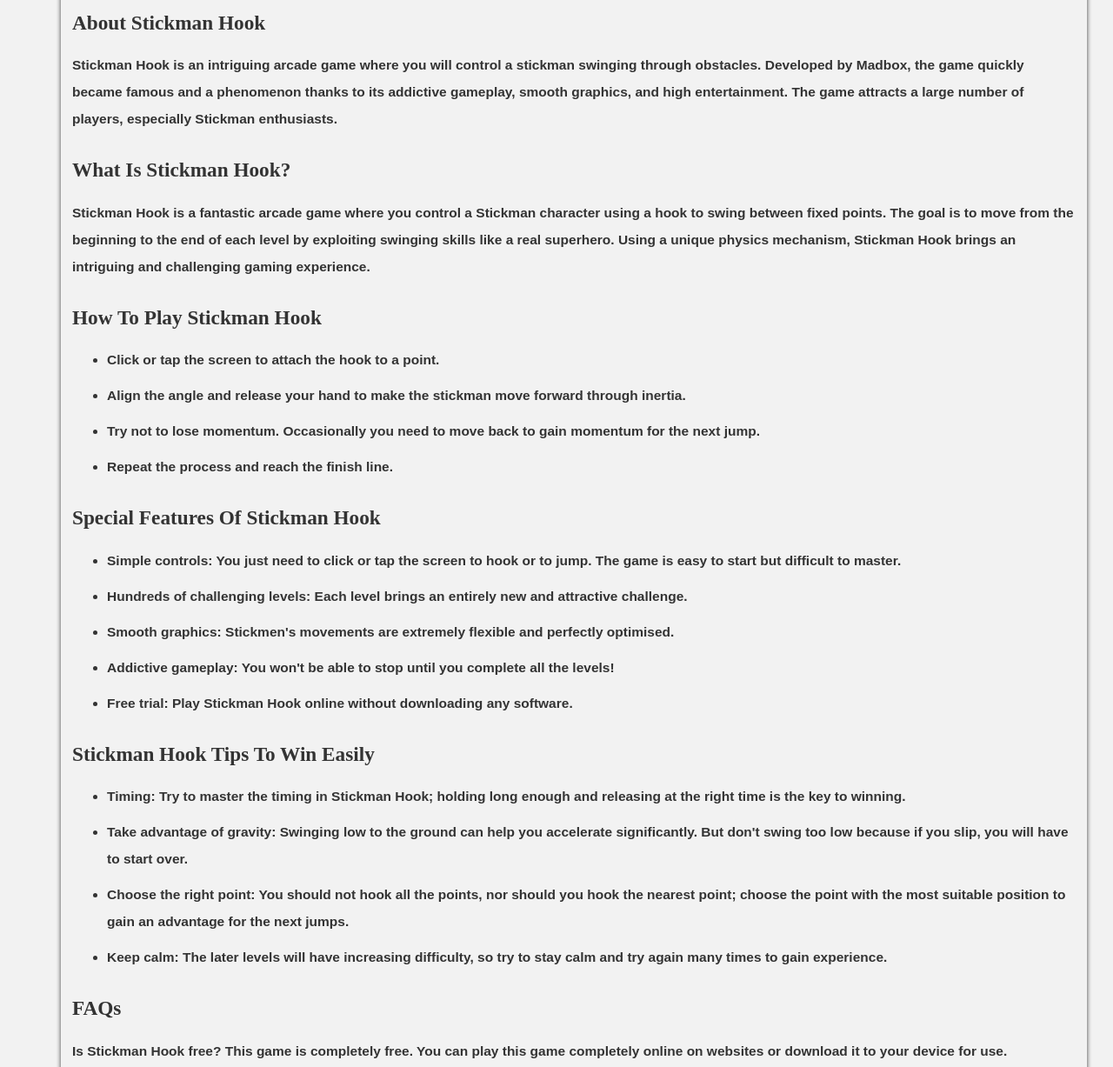
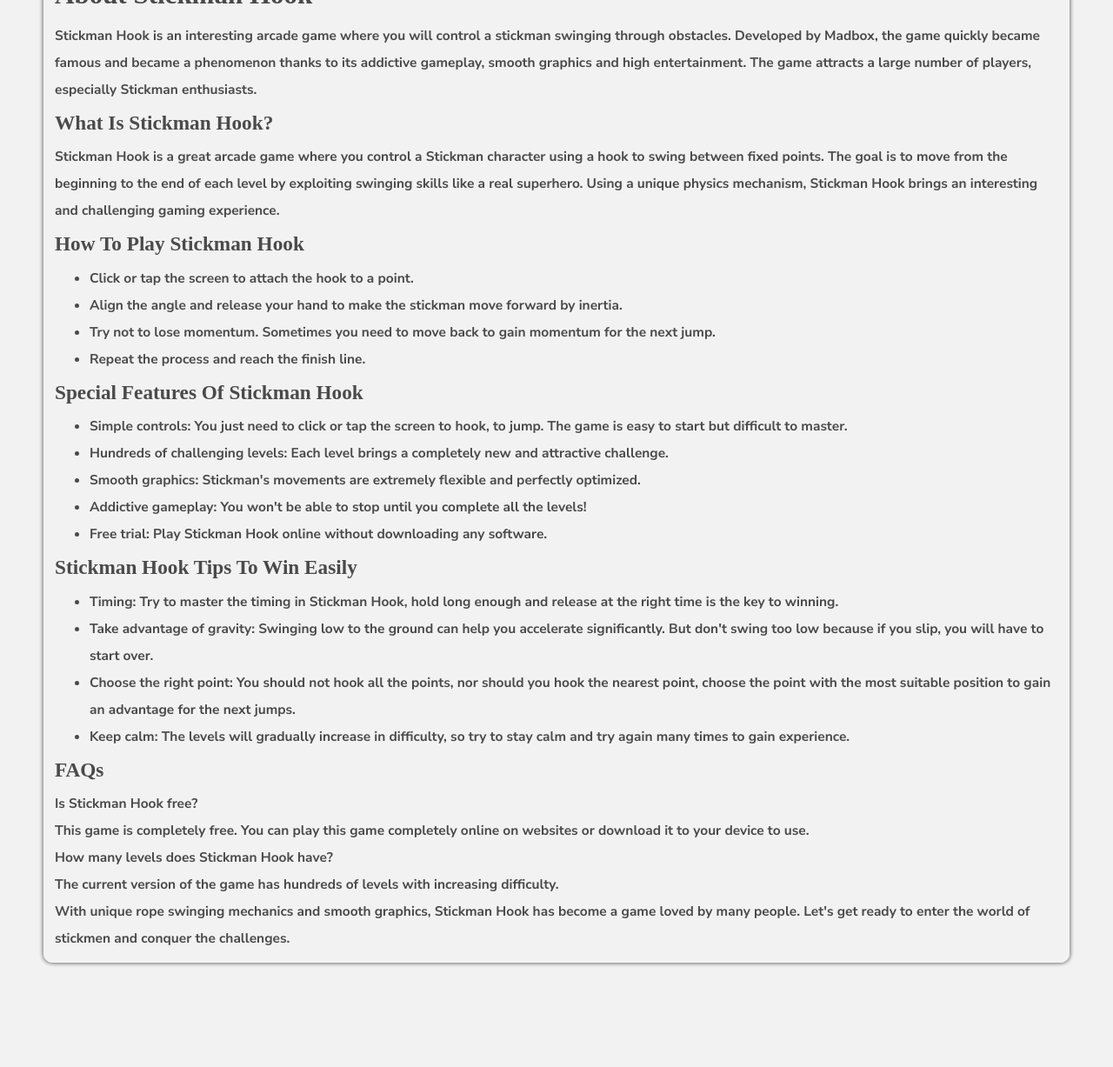
Before and after one commit to stickmanhook76/stickmanhook76.github.io, a plain HTML site: page index.html in a window 1280 px wide. Shown: the part 1328-2555 px from the top of the page at 87% size. After the commit the page ends 2450 px from the top, so only its background shows below. Drawn offline with Linux system fonts and the light colour scheme.

Commit message:
Update index.html

```diff
--- a/index.html
+++ b/index.html
@@ -210,65 +210,42 @@
                             </div>
                             <div class="text-area--content">
                               <head>
-    <title>Stickman Hook</title>
-    <style>
-        body {
-            font-family: Arial, sans-serif;
-            line-height: 1.6;
-            margin: 20px;
-            color: #333;
-        }
-        h2 {
-            margin-top: 20px;
-            margin-bottom: 10px;
-        }
-        p, li {
-            margin-bottom: 10px;
-        }
-        ul {
-            padding-left: 20px;
-        }
-    </style>
-</head>
-<body>
-    <h2>About Stickman Hook</h2>
-    <p>Stickman Hook is an intriguing arcade game where you will control a stickman swinging through obstacles. Developed by Madbox, the game quickly became famous and a phenomenon thanks to its addictive gameplay, smooth graphics, and high entertainment. The game attracts a large number of players, especially Stickman enthusiasts.</p>
+    <h1>About Stickman Hook</h1>
+    <p>Stickman Hook is an interesting arcade game where you will control a stickman swinging through obstacles. Developed by Madbox, the game quickly became famous and became a phenomenon thanks to its addictive gameplay, smooth graphics and high entertainment. The game attracts a large number of players, especially Stickman enthusiasts.</p>
 
     <h2>What is Stickman Hook?</h2>
-    <p>Stickman Hook is a fantastic arcade game where you control a Stickman character using a hook to swing between fixed points. The goal is to move from the beginning to the end of each level by exploiting swinging skills like a real superhero. Using a unique physics mechanism, Stickman Hook brings an intriguing and challenging gaming experience.</p>
+    <p>Stickman Hook is a great arcade game where you control a Stickman character using a hook to swing between fixed points. The goal is to move from the beginning to the end of each level by exploiting swinging skills like a real superhero. Using a unique physics mechanism, Stickman Hook brings an interesting and challenging gaming experience.</p>
 
     <h2>How to play Stickman Hook</h2>
     <ul>
         <li>Click or tap the screen to attach the hook to a point.</li>
-        <li>Align the angle and release your hand to make the stickman move forward through inertia.</li>
-        <li>Try not to lose momentum. Occasionally you need to move back to gain momentum for the next jump.</li>
+        <li>Align the angle and release your hand to make the stickman move forward by inertia.</li>
+        <li>Try not to lose momentum. Sometimes you need to move back to gain momentum for the next jump.</li>
         <li>Repeat the process and reach the finish line.</li>
     </ul>
 
     <h2>Special features of Stickman Hook</h2>
     <ul>
-        <li>Simple controls: You just need to click or tap the screen to hook or to jump. The game is easy to start but difficult to master.</li>
-        <li>Hundreds of challenging levels: Each level brings an entirely new and attractive challenge.</li>
-        <li>Smooth graphics: Stickmen's movements are extremely flexible and perfectly optimised.</li>
+        <li>Simple controls: You just need to click or tap the screen to hook, to jump. The game is easy to start but difficult to master.</li>
+        <li>Hundreds of challenging levels: Each level brings a completely new and attractive challenge.</li>
+        <li>Smooth graphics: Stickman's movements are extremely flexible and perfectly optimized.</li>
         <li>Addictive gameplay: You won't be able to stop until you complete all the levels!</li>
         <li>Free trial: Play Stickman Hook online without downloading any software.</li>
     </ul>
 
     <h2>Stickman Hook tips to win easily</h2>
     <ul>
-        <li>Timing: Try to master the timing in Stickman Hook; holding long enough and releasing at the right time is the key to winning.</li>
-        <li>Take advantage of gravity: Swinging low to the ground can help you accelerate significantly. But don't swing too low because if you slip, you will have to start over.</li>
-        <li>Choose the right point: You should not hook all the points, nor should you hook the nearest point; choose the point with the most suitable position to gain an advantage for the next jumps.</li>
-        <li>Keep calm: The later levels will have increasing difficulty, so try to stay calm and try again many times to gain experience.</li>
+        <li><strong>Timing:</strong> Try to master the timing in Stickman Hook, hold long enough and release at the right time is the key to winning.</li>
+        <li><strong>Take advantage of gravity:</strong> Swinging low to the ground can help you accelerate significantly. But don't swing too low because if you slip, you will have to start over.</li>
+        <li><strong>Choose the right point:</strong> You should not hook all the points, nor should you hook the nearest point, choose the point with the most suitable position to gain an advantage for the next jumps.</li>
+        <li><strong>Keep calm:</strong> The levels will gradually increase in difficulty, so try to stay calm and try again many times to gain experience.</li>
     </ul>
 
     <h2>FAQs</h2>
-    <p><strong>Is Stickman Hook free?</strong> This game is completely free. You can play this game completely online on websites or download it to your device for use.</p>
-    <p><strong>How many levels does Stickman Hook have?</strong> The current version of the game has hundreds of levels with increasing difficulty.</p>
+    <p><strong>Is Stickman Hook free?</strong><br>This game is completely free. You can play this game completely online on websites or download it to your device to use.</p>
+    <p><strong>How many levels does Stickman Hook have?</strong><br>The current version of the game has hundreds of levels with increasing difficulty.</p>
 
-    <p>With its unique rope-swinging mechanism and smooth graphics, Stickman Hook has become a game loved by many people. Let's get ready to enter the world of stickmen and conquer the challenges.</p>
-</body>
-
+    <p>With unique rope swinging mechanics and smooth graphics, Stickman Hook has become a game loved by many people. Let's get ready to enter the world of stickmen and conquer the challenges.</p>
                                                            </div>
                         </div>
                     </div>
```
